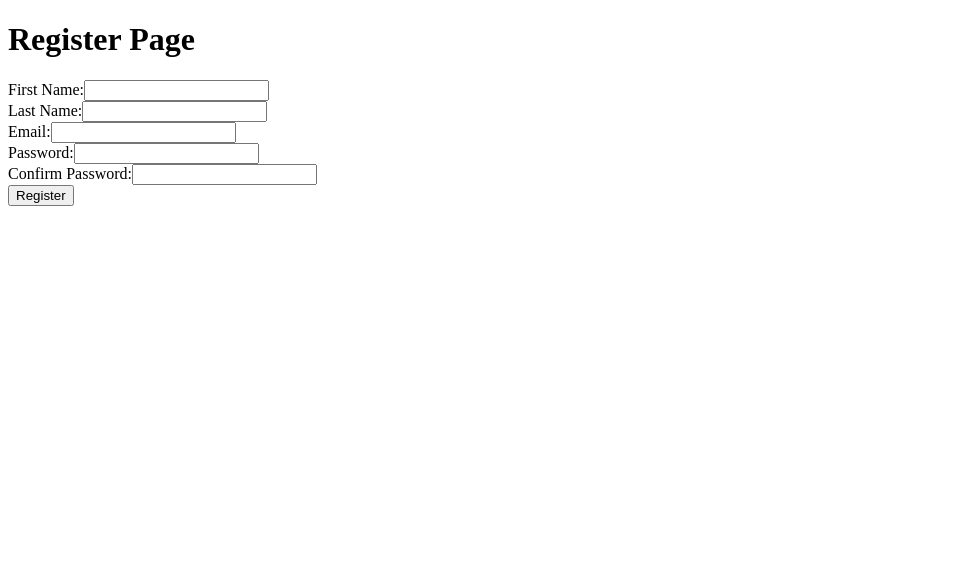
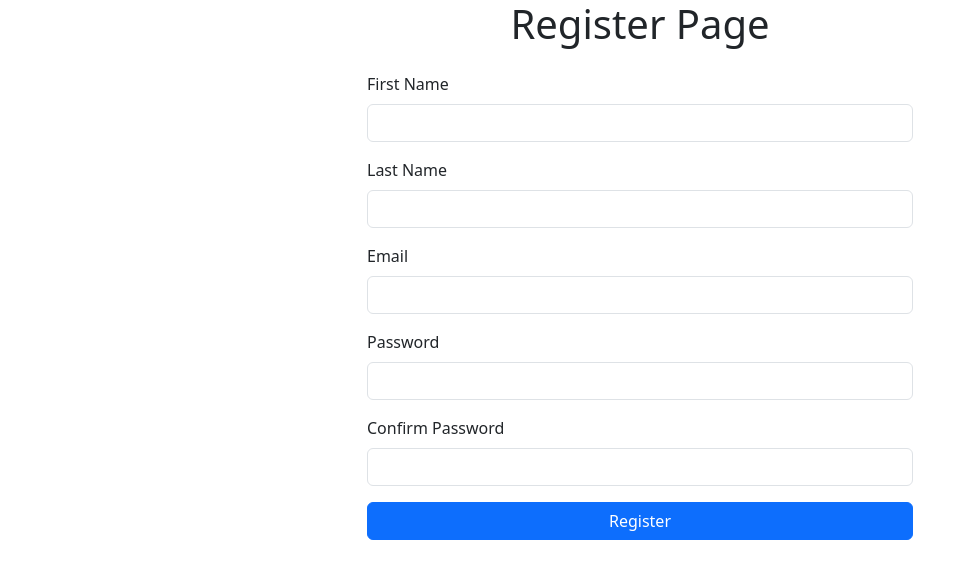
Before and after one commit to AnaidOrtega/copilot-with-react, a React (Vite) app: page /register in a window 1280 px wide. Shown: the top 578 px of the page, without its empty margins (0-968 px from the left). Built offline with nearby package versions, Linux system fonts and the light colour scheme.

Commit message:
Enhance registration page with Bootstrap styling and layout

```diff
--- a/package.json
+++ b/package.json
@@ -10,7 +10,9 @@
     "preview": "vite preview"
   },
   "dependencies": {
+    "bootstrap": "^5.3.8",
     "react": "^19.2.0",
+    "react-bootstrap": "^2.10.10",
     "react-dom": "^19.2.0",
     "react-router-dom": "^7.9.5"
   },
--- a/src/main.jsx
+++ b/src/main.jsx
@@ -1,5 +1,6 @@
 import { StrictMode } from 'react';
 import { createRoot } from 'react-dom/client';
+import 'bootstrap/dist/css/bootstrap.min.css';
 import App from './App.jsx';
 
 createRoot(document.getElementById('root')).render(
--- a/src/pages/Register/index.jsx
+++ b/src/pages/Register/index.jsx
@@ -1,4 +1,5 @@
 import { useState } from 'react';
+import { Container, Row, Col, Form, Button } from 'react-bootstrap';
 
 const Register = () => {
   const [formData, setFormData] = useState({
@@ -24,12 +25,14 @@ const Register = () => {
   };
 
   return (
-    <div>
-      <h1>Register Page</h1>
-      <form onSubmit={handleSubmit}>
-        <div>
-          <label htmlFor="firstName">First Name:</label>
-          <input
+    <Container>
+      <Row className="justify-content-center">
+        <Col md={6}>
+          <h1 className="text-center mb-4">Register Page</h1>
+          <Form onSubmit={handleSubmit}>
+            <Form.Group className="mb-3">
+              <Form.Label htmlFor="firstName">First Name</Form.Label>
+              <Form.Control
                 type="text"
                 id="firstName"
                 name="firstName"
@@ -37,11 +40,11 @@ const Register = () => {
                 onChange={handleChange}
                 required
               />
-        </div>
+            </Form.Group>
 
-        <div>
-          <label htmlFor="lastName">Last Name:</label>
-          <input
+            <Form.Group className="mb-3">
+              <Form.Label htmlFor="lastName">Last Name</Form.Label>
+              <Form.Control
                 type="text"
                 id="lastName"
                 name="lastName"
@@ -49,11 +52,11 @@ const Register = () => {
                 onChange={handleChange}
                 required
               />
-        </div>
+            </Form.Group>
 
-        <div>
-          <label htmlFor="email">Email:</label>
-          <input
+            <Form.Group className="mb-3">
+              <Form.Label htmlFor="email">Email</Form.Label>
+              <Form.Control
                 type="email"
                 id="email"
                 name="email"
@@ -61,11 +64,11 @@ const Register = () => {
                 onChange={handleChange}
                 required
               />
-        </div>
+            </Form.Group>
 
-        <div>
-          <label htmlFor="password">Password:</label>
-          <input
+            <Form.Group className="mb-3">
+              <Form.Label htmlFor="password">Password</Form.Label>
+              <Form.Control
                 type="password"
                 id="password"
                 name="password"
@@ -73,11 +76,13 @@ const Register = () => {
                 onChange={handleChange}
                 required
               />
-        </div>
+            </Form.Group>
 
-        <div>
-          <label htmlFor="confirmPassword">Confirm Password:</label>
-          <input
+            <Form.Group className="mb-3">
+              <Form.Label htmlFor="confirmPassword">
+                Confirm Password
+              </Form.Label>
+              <Form.Control
                 type="password"
                 id="confirmPassword"
                 name="confirmPassword"
@@ -85,11 +90,15 @@ const Register = () => {
                 onChange={handleChange}
                 required
               />
-        </div>
+            </Form.Group>
 
-        <button type="submit">Register</button>
-      </form>
-    </div>
+            <Button variant="primary" type="submit" className="w-100">
+              Register
+            </Button>
+          </Form>
+        </Col>
+      </Row>
+    </Container>
   );
 };
 
```
Also changed, not shown: 1 other file (tests, documents, lock files or other folders). Lines whose indentation alone changed are shown as unchanged.
